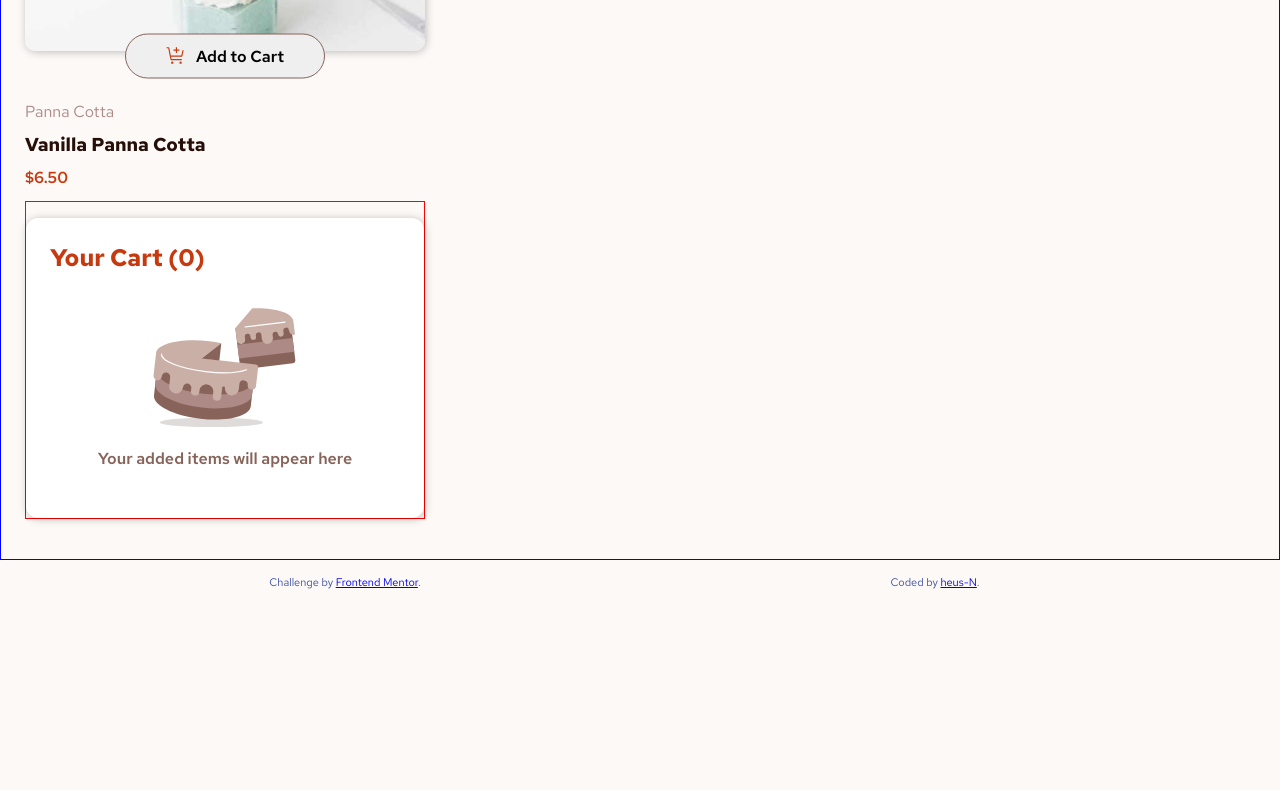
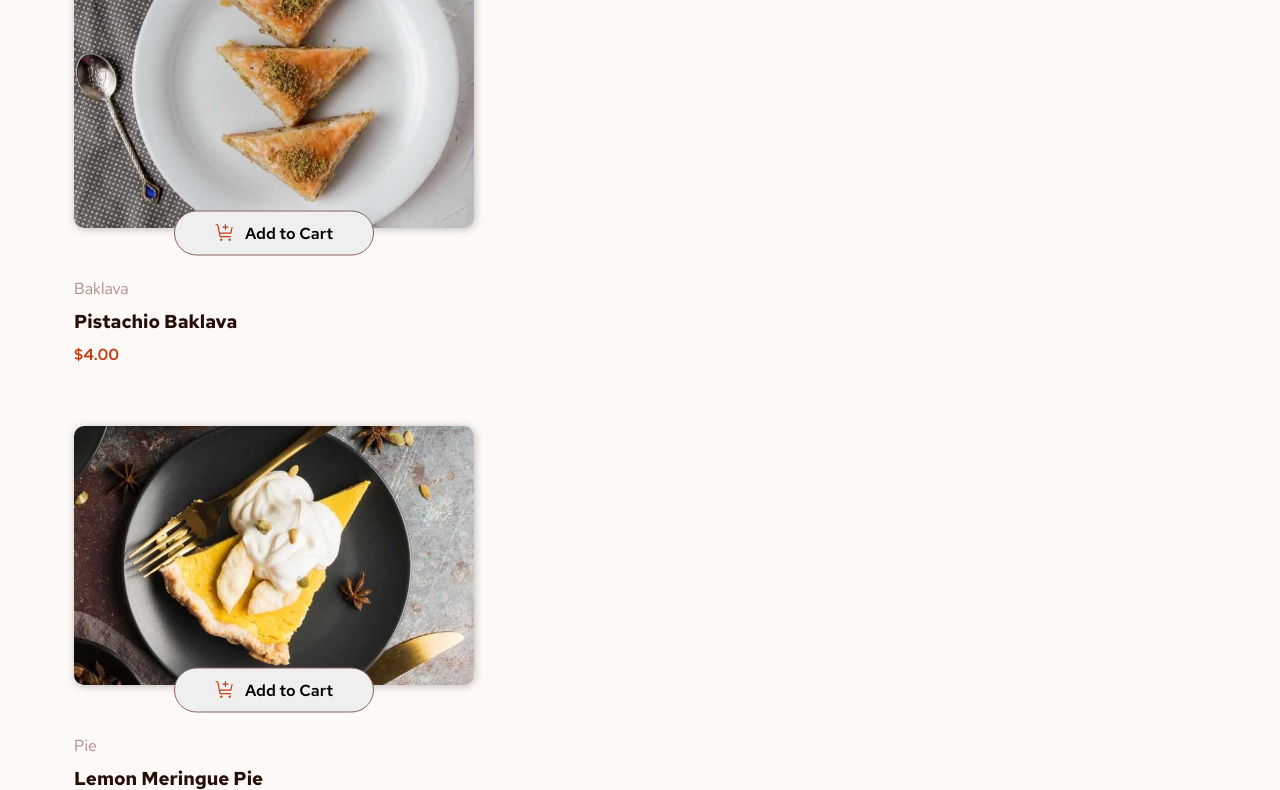
Before and after one commit to heus-N/product-dessert-list, a plain HTML site: page index.html in a window 1280 px wide. Shown: the part 2010-2800 px from the top of the page. Before the commit the page ends 2615 px from the top, so only its background shows below. Drawn offline with Linux system fonts and the light colour scheme.

Commit message:
fix display for small and high resolution

```diff
--- a/index.html
+++ b/index.html
@@ -14,8 +14,13 @@
 
 </head>
 <body>
+  <section class="mainContainer">
+    <div class="menuContainer">
+      <div class="title">
         <h1>Desserts</h1>
-  <section class="mainContainer">
+      </div>
+
+      <div class="dessertMenu" >
         <div class="dessertContainer">
           <div class="dessertContent">
             <img src="./assets/images/image-waffle-mobile.jpg" alt="Waffle img"/>
@@ -38,7 +43,6 @@
             </p>
           </div>
         </div>
-
         <div class="dessertContainer">
           <div class="dessertContent">
             <img src="./assets/images/image-creme-brulee-mobile.jpg" alt="Crème img"/>
@@ -61,7 +65,6 @@
             </p>
           </div>
         </div>
-
          <div class="dessertContainer">
           <div class="dessertContent">
             <img src="./assets/images/image-macaron-mobile.jpg" alt="Macaron img"/>
@@ -84,7 +87,6 @@
             </p>
           </div>
         </div>
-
          <div class="dessertContainer">
           <div class="dessertContent">
             <img src="./assets/images/image-tiramisu-mobile.jpg" alt="Tiramisu img"/>
@@ -107,7 +109,6 @@
             </p>
           </div>
         </div>
-
          <div class="dessertContainer">
           <div class="dessertContent">
             <img src="./assets/images/image-baklava-mobile.jpg" alt="Baklava img"/>
@@ -130,7 +131,6 @@
             </p>
           </div>
         </div>
-
         <div class="dessertContainer">
           <div class="dessertContent">
             <img src="./assets/images/image-meringue-mobile.jpg" alt="Pie img"/>
@@ -153,7 +153,6 @@
             </p>
           </div>
         </div>
-
         <div class="dessertContainer">
           <div class="dessertContent">
             <img src="./assets/images/image-cake-mobile.jpg" alt="Cake img"/>
@@ -176,7 +175,6 @@
             </p>
           </div>
         </div>
-
         <div class="dessertContainer">
           <div class="dessertContent">
             <img src="./assets/images/image-brownie-mobile.jpg" alt="Brownie img"/>
@@ -199,7 +197,6 @@
             </p>
           </div>
         </div>
-
         <div class="dessertContainer">
           <div class="dessertContent">
             <img src="./assets/images/image-panna-cotta-mobile.jpg" alt="Panna Cotta img"/>
@@ -221,7 +218,9 @@
               $6.50
             </p>
           </div>
-
+        </div>
+      </div>
+    </div>
     <div class="cartContainer">
       <div class="cart">
         <h2>
@@ -235,7 +234,7 @@
         </div>
       </div>
     </div>
-    </div>
+
   </section>
   <footer class="attribution">
     <p>
--- a/styles/responsive.css
+++ b/styles/responsive.css
@@ -1,8 +1,8 @@
-@media(min-width: 375px){
+
 .mainContainer{
     width: 100%;
     padding: 1.5rem;
-        height: auto;
+    height: 100%;
     display: flex;
     flex-direction: column;
     align-items: center;
@@ -14,6 +14,22 @@
     height: auto;
     width: auto;
     margin-bottom: 2rem;
+}
+
+.dessertMenu{
+    width: 100%;
+    padding: 10px;
+    display: flex;
+    flex-direction: column;
+    align-items: center;
+    justify-content: center;
+}
+
+.title{
+    position: relative;
+    left: 50%;
+    transform: translateX(-50%);
+    width: 400px;
 }
 
 .dessertContainer{
@@ -92,8 +108,7 @@
 }
 
 .cartContainer{
-        width: 100%;
-        border: 1px solid red;
+    width: 400px;
     height: 100%;
 }
 
@@ -141,12 +156,68 @@
     text-align: center;
     color: hsl(228, 45%, 44%);
 }
+
+@media(min-width: 769px){
+
+    .mainContainer{
+        display: flex;
+        flex-direction: row;
+        padding: 4rem;
+        align-items: flex-start;
     }
 
-@media(min-width: 769px){
-    .mainContainer{
-        border: 1px solid blue;
+    .dessertMenu{
+        width: 100%;
         display: grid;
-        grid-template-columns: 1fr 400px;
+        grid-template-columns: repeat(auto-fit, minmax(400px, 1fr));
+        gap: 2rem;
+    }
+
+    .menuContainer {
+        gap: 1.5rem;
+        overflow: hidden;
+        margin-right: 450px;
+    }
+
+    .title{
+        width: 100%;
+        grid-column: 1 / -1;
+        padding: 0 10px;
+    }
+
+    .dessertContainer{
+
+    }
+
+    .dessertContent{
+
+    }
+
+    .cartContainer{
+        width: 500px;
+        height: 100%;
+        top: 4rem;
+        position: fixed;
+        margin-top: 4rem;
+        top: 0;
+        right: 0;
+        z-index: 999;
+    }
+
+    .cart{
+        margin: 0;
+        width: 400px;
+    }
+
+    footer{
+        width: 50%;
+        display: flex;
+        align-items: center;
+        justify-content: center;
+    }
+
+    footer p{
+        width: auto;
+
     }
 }
--- a/styles/styles.css
+++ b/styles/styles.css
@@ -25,4 +25,7 @@ body{
     align-items: center;
     flex-direction: column;
     justify-content: start;
+    height: 100%;
+    width: 100%;
+    overflow-x: hidden;
 }
```
Lines whose indentation alone changed are shown as unchanged.
